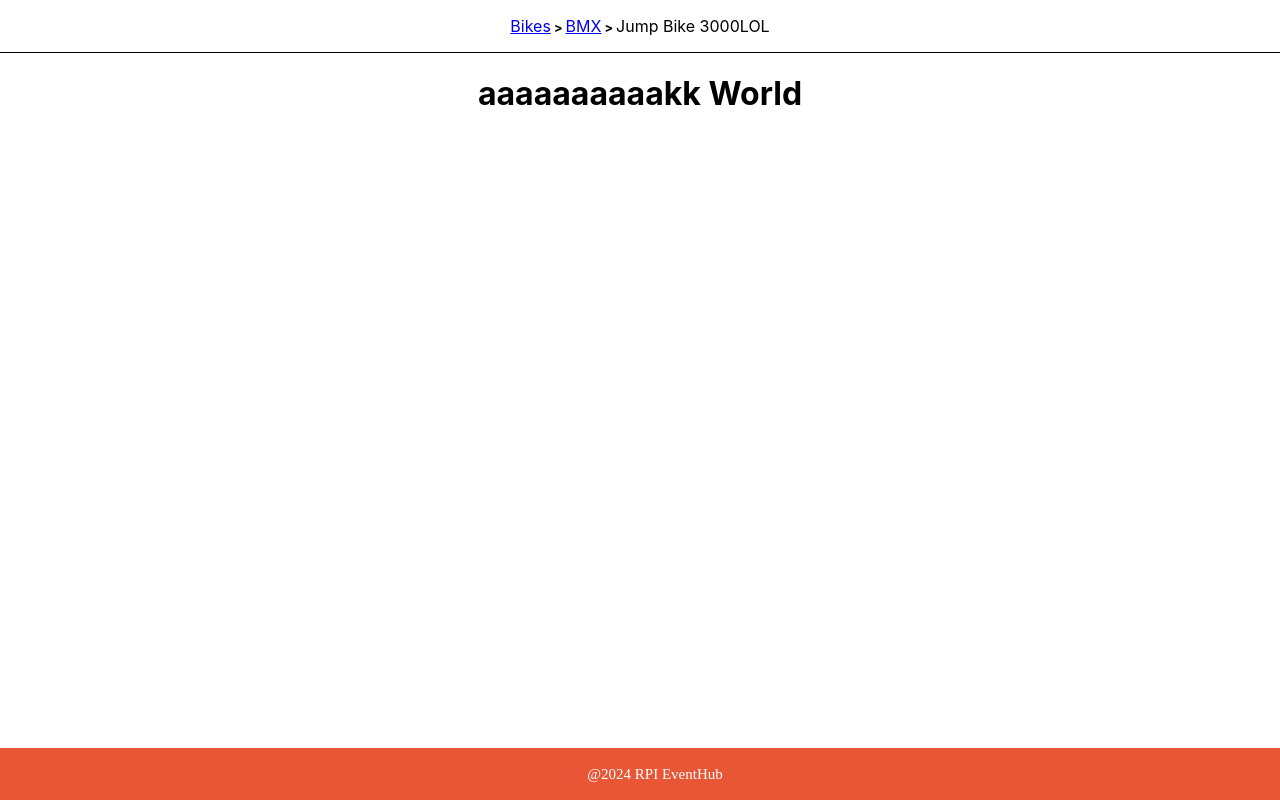
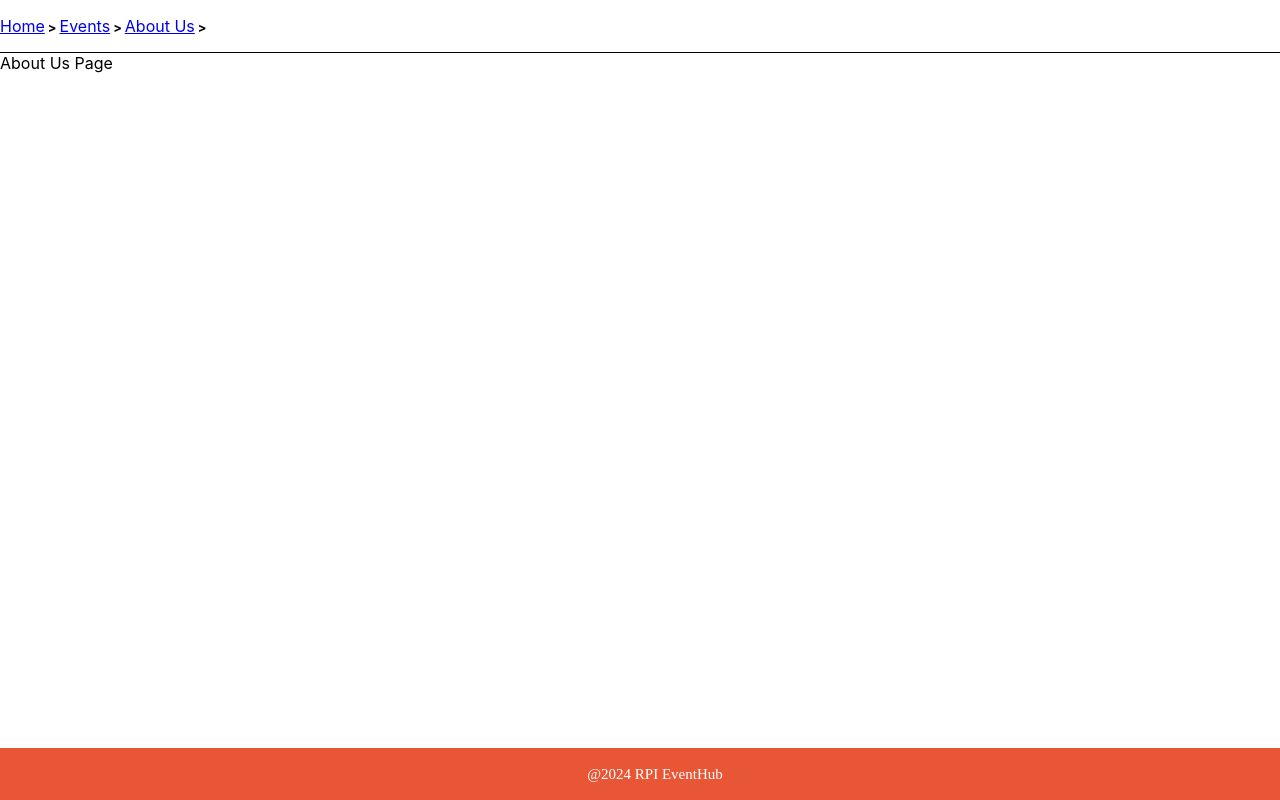
Before and after one commit to MeiH10/RPI-EventHub, a React (Create React App) app in the folder rpi-eventhub/: page /about-us in a window 1280 px wide. Built offline with nearby package versions, Linux system fonts and the light colour scheme.

Commit message:
Router
Added a basic router for the events and about us page. Also cleaned up the Navbar.

```diff
--- a/rpi-eventhub/package.json
+++ b/rpi-eventhub/package.json
@@ -16,6 +16,7 @@
     "mongoose": "^8.1.3",
     "react": "^18.2.0",
     "react-dom": "^18.2.0",
+    "react-router-dom": "^6.22.2",
     "react-scripts": "5.0.1",
     "web-vitals": "^2.1.4"
   },
--- a/rpi-eventhub/src/components/Navbar/Navbar.js
+++ b/rpi-eventhub/src/components/Navbar/Navbar.js
@@ -4,10 +4,9 @@ const Navbar = () => {
     return (
         <nav class="crumbs">
             <ol>
-                <li class="crumb"><a href="google.com">Bikes</a></li>
-                <li class="crumb"><a href="rpi.edu">BMX</a></li>
-                <li class="crumb">Jump Bike 3000</li>
-                <li class="crumb">LOL</li>
+                <li class="crumb"><a href="/">Home</a></li>
+                <li class="crumb"><a href="events">Events</a></li>
+                <li class="crumb"><a href="about-us">About Us</a></li>
 
             </ol>
         </nav>
--- a/rpi-eventhub/src/index.js
+++ b/rpi-eventhub/src/index.js
@@ -3,11 +3,33 @@ import ReactDOM from 'react-dom/client';
 import './index.css';
 import App from './components/App/App';
 import reportWebVitals from './reportWebVitals';
+import AboutUs from './pages/AboutUs/AboutUs';
+import Events from './pages/Events/Events';
+
+import {
+  createBrowserRouter,
+  RouterProvider,
+} from "react-router-dom";
+
+const router = createBrowserRouter([
+  {
+    path: "/",
+    element: <App/>,
+  },
+  {
+    path: "events",
+    element: <Events/>,
+  },
+  {
+    path: "about-us",
+    element: <AboutUs/>,
+  },
+]);
 
 const root = ReactDOM.createRoot(document.getElementById('root'));
 root.render(
   <React.StrictMode>
-    <App />
+    <RouterProvider router={router}/>
   </React.StrictMode>
 );
 
--- /dev/null
+++ b/rpi-eventhub/src/pages/AboutUs/AboutUs.css
@@ -0,0 +1,20 @@
+.AboutUs {
+    text-align: center;
+}
+
+body {
+    display: flex;
+    flex-direction: column;
+    min-height: 100vh;
+    margin: 0;
+    font-family: -apple-system, BlinkMacSystemFont, 'Segoe UI', Roboto, 'Helvetica Neue', Arial, sans-serif;
+}
+
+.about {
+    flex: 1;
+    text-align: center;
+}
+
+.footer {
+    margin-top: auto; /* Push the footer to the bottom */
+}
--- /dev/null
+++ b/rpi-eventhub/src/pages/AboutUs/AboutUs.js
@@ -0,0 +1,15 @@
+import React from 'react'
+import Navbar from '../../components/Navbar/Navbar'
+import Footer from '../../components/Footer/Footer'
+
+function AboutUs() {
+    return (
+        <div>
+            <Navbar></Navbar>
+            <div class="about">About Us Page</div>
+            <Footer></Footer>
+        </div>
+    )
+}
+
+export default AboutUs
--- /dev/null
+++ b/rpi-eventhub/src/pages/Events/Events.css
@@ -0,0 +1,15 @@
+.Events {
+    text-align: center;
+}
+
+body {
+    display: flex;
+    flex-direction: column;
+    min-height: 100vh;
+    margin: 0;
+    font-family: -apple-system, BlinkMacSystemFont, 'Segoe UI', Roboto, 'Helvetica Neue', Arial, sans-serif;
+}
+
+.footer {
+    margin-top: auto; /* Push the footer to the bottom */
+}
--- /dev/null
+++ b/rpi-eventhub/src/pages/Events/Events.js
@@ -0,0 +1,15 @@
+import React from 'react'
+import Navbar from '../../components/Navbar/Navbar'
+import Footer from '../../components/Footer/Footer'
+
+function AboutUs() {
+    return (
+        <div>
+            <Navbar></Navbar>
+            <div class="about">Events Page</div>
+            <Footer></Footer>
+        </div>
+    )
+}
+
+export default AboutUs
```
Also changed, not shown: 1 other file (tests, documents, lock files or other folders).
